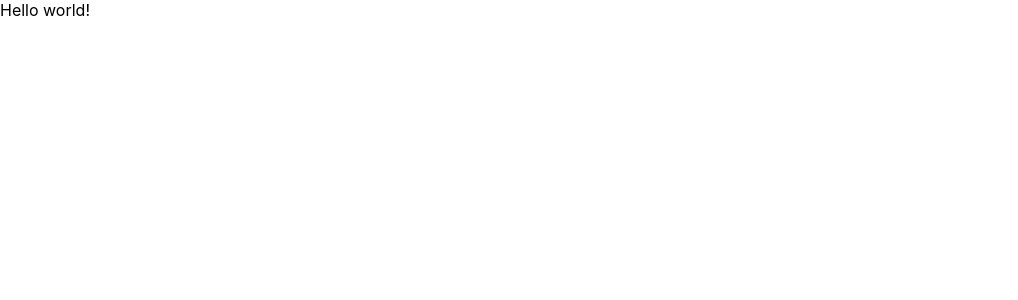
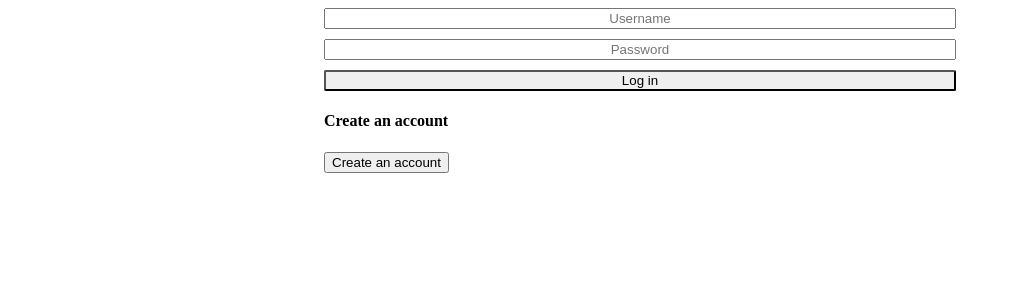
Before and after one commit to JeromeoP/Football-stats, a React (Create React App) app: page / in a window 1280 px wide. Shown: the top 300 px of the page, without its empty margins (0-1018 px from the left). Built offline with nearby package versions, Linux system fonts and the light colour scheme.

Commit message:
basics of the front-end

```diff
--- a/package.json
+++ b/package.json
@@ -8,6 +8,8 @@
     "@testing-library/user-event": "^12.8.3",
     "react": "^17.0.2",
     "react-dom": "^17.0.2",
+    "react-modal": "^3.14.2",
+    "react-reveal": "^1.2.2",
     "react-scripts": "4.0.3",
     "web-vitals": "^1.1.2"
   },
--- a/src/Components/LoginPage.js
+++ b/src/Components/LoginPage.js
@@ -1,9 +1,192 @@
-import React from 'react'
+import React, { useState } from 'react'
+
+import Zoom from 'react-reveal/Zoom';
+import Modal from 'react-modal';
+
 
 export default function LoginPage() {
+
+    const [userName, setUsername] = useState("");
+    const [password, setPassword] = useState("");
+
+    const [userNameReg, setUserNameReg] = useState("");
+    const [passwordReg, setPasswordReg] = useState("");
+    const [passwordRegx2, setPasswordRegx2] = useState("");
+    const [email, setEmail] = useState("");
+    const [firstName, setFirstName] = useState("");
+    const [lastName, setLastName] = useState("");
+
+
+
+
+    function handleSubmit(event) {
+        event.preventDefault();
+        console.log(email);
+      }
+      function handleSubmitRegister(event) {
+          if(passwordReg.length>6) {
+            if (passwordReg === passwordRegx2) {
+                console.log("success!")
+                event.preventDefault();
+
+              }else {
+                  console.log("Your passwords does not match");
+              }
+          } else {
+              console.log("Password is too short");
+          }
+
+      }
+
+      const [isOpen, setIsOpen] = useState(false);
+
+        function toggleModal() {
+        setIsOpen(!isOpen);
+        }
+
+
     return (
-        <div>
-            Hello world!
+        <div className = "container">
+            <form className="login-form"  onSubmit={handleSubmit}>
+
+        {
+            //Login page
+        }
+         <input type="text"
+         required
+         name="username"
+         className = "usern"
+         id="username"
+         tabindex="1"
+         placeholder="Username"
+         value={userName}
+         onChange={(e) => setUsername(e.target.value)
+         }
+>
+            </input>
+            <input type="password"
+            required
+            className = "passw"
+            name = "password"
+            id="password"
+            tabindex="2"
+            placeholder = "Password"
+            value={password}
+            onChange={(e) => setPassword(e.target.value)}
+                />
+            <input className ="loginBtn" type="submit" value="Log in" />
+             </form>
+
+{
+    //Sign up page
+}
+
+        <div className ="signUp">
+        <h4>Create an account</h4>
+        <button
+         onClick = {toggleModal}
+
+        >
+        Create an account</button>
+
+                        <Modal isOpen={isOpen}
+                                onRequestClose={toggleModal}
+                                ariaHideApp={false}>
+
+                               <Zoom>
+                               <button className="close-modal" onClick={toggleModal}> x </button>
+
+                               <div className = "registerContainer">
+                               <form className="register-form"  onSubmit={handleSubmitRegister}>
+                               <input
+                                type = "text"
+                                required
+                                className = "userNameReg"
+                                name = "username"
+                                id="username"
+                                tabindex="1"
+                                placeholder = "Username"
+                                value={userNameReg}
+                                onChange={(e) => setUserNameReg(e.target.value)}
+                                />
+
+                                <input
+                                type = "text"
+                                required
+                                className = "firstName"
+                                name = "firstName"
+                                id="firstName"
+                                tabindex="2"
+                                placeholder = "First name"
+                                value={firstName}
+                                onChange={(e) => setFirstName(e.target.value)}
+                                />
+                                <input
+                                type = "text"
+                                required
+                                className = "lastName"
+                                name = "lastName"
+                                id="lastName"
+                                tabindex="3"
+                                placeholder = "Last name"
+                                value={lastName}
+                                onChange={(e) => setLastName(e.target.value)}
+                                />
+
+
+                                <input
+                                type = "text"
+                                required
+                                className = "email"
+                                name = "email"
+                                id="email"
+                                tabindex="4"
+                                placeholder = "Email"
+                                value={email}
+                                onChange={(e) => setEmail(e.target.value)}
+                                />
+                                  <input
+                                type = "password"
+                                required
+                                className = "passwordReg"
+                                name = "passwordReg"
+                                id="passwordReg"
+                                tabindex="5"
+                                placeholder = "Password"
+                                value={passwordReg}
+                                onChange={(e) => setPasswordReg(e.target.value)}
+                                />
+
+                                <input
+                                type = "password"
+                                required
+                                className = "passwordRegx2"
+                                name = "passwordRegx2"
+                                id="passwordRegx2"
+                                tabindex="6"
+                                placeholder = "Repeat your password"
+                                value={passwordRegx2}
+                                onChange={(e) => setPasswordRegx2(e.target.value)}
+                                />
+
+                                <input
+                                type="submit"
+                                value="Register"
+                                className ="signUpBtn"
+                                />
+                                </form>
+                               </div>
+
+
+
+                               </Zoom>
+
+                               </Modal>
+
+
+        </div>
+
+
         </div>
     )
 }
--- a/src/index.css
+++ b/src/index.css
@@ -1,13 +1,39 @@
-body {
-  margin: 0;
-  font-family: -apple-system, BlinkMacSystemFont, 'Segoe UI', 'Roboto', 'Oxygen',
-    'Ubuntu', 'Cantarell', 'Fira Sans', 'Droid Sans', 'Helvetica Neue',
-    sans-serif;
-  -webkit-font-smoothing: antialiased;
-  -moz-osx-font-smoothing: grayscale;
+.container{
+  width: 50%;
+  margin: auto;
+}
+.login-form{
+  display: grid;
+  grid-template-rows: auto auto;
+  grid-gap: 10px;
+
 }
 
-code {
-  font-family: source-code-pro, Menlo, Monaco, Consolas, 'Courier New',
-    monospace;
+.loginBtn{
+  width: 100%;
+  border-radius: 2px;
 }
+input::placeholder{
+  text-align: center;
+}
+.registerContainer{
+  width: 50%;
+  margin: auto;
+}
+.register-form{
+  display: grid;
+  grid-template-rows: auto auto;
+  grid-gap: 10px;
+
+}
+
+.close-modal{
+  position: absolute;
+  right: 1rem;
+  top: 2.5rem;
+  z-index: 1000;
+
+}
+.registerContainer{
+  margin-top: 5rem;
+}
```
Also changed, not shown: 1 other file (tests, documents, lock files or other folders).
